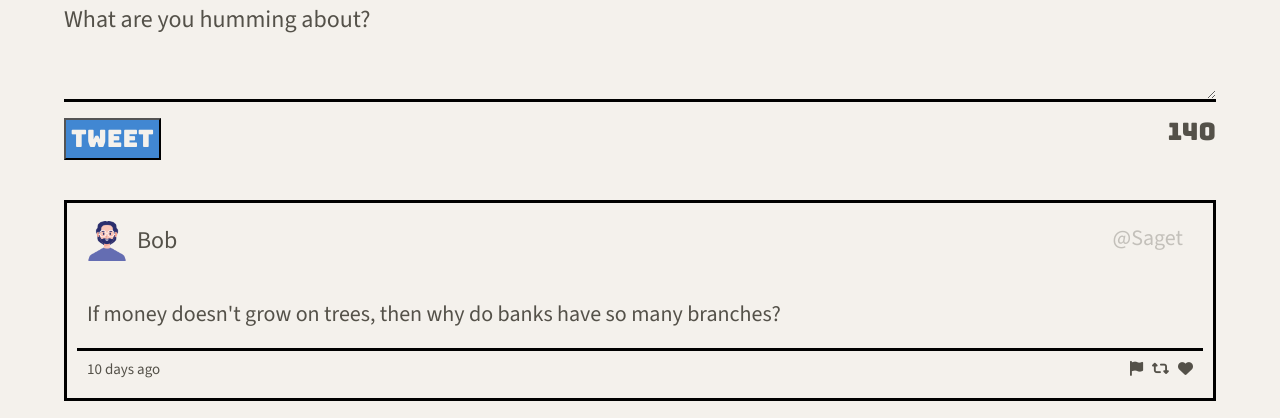
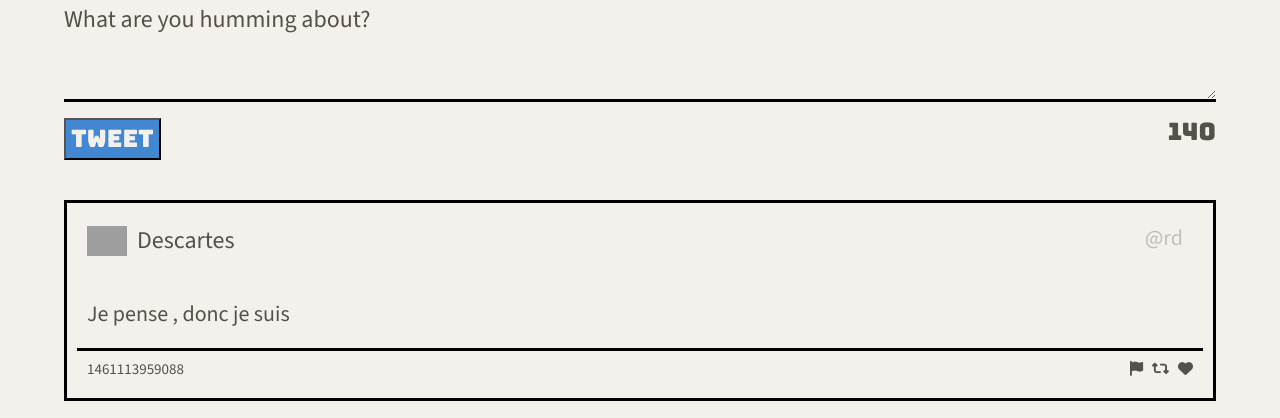
Before and after one commit to PeterDevelops/tweeter, a website: page public/index.html in a window 1280 px wide. Shown: the part 534-952 px from the top of the page. Drawn offline with nearby package versions, Linux system fonts and the light colour scheme; grey boxes are pictures that could not be loaded.

Commit message:
Removed article section and added an empty section

```diff
--- a/public/index.html
+++ b/public/index.html
@@ -75,30 +75,7 @@
         </form>
       </section>
 
-      <article class="tweet">
-        <header>
-
-          <span>
-          <img src="../images/user-avatar.png">
-          <p>Bob</p>
-          </span>
-          <p class="article-name-handle">@Saget</p>
-        </header>
-
-        <!-- Main tweet text -->
-        <div class="tweet-section">
-          <p>If money doesn't grow on trees, then why do banks have so many branches?</p>
-        </div>
-
-        <footer>
-          <p>10 days ago</p>
-          <div>
-          <i class="fa-solid fa-flag"></i>
-          <i class="fa-solid fa-retweet"></i>
-          <i class="fa-solid fa-heart"></i>
-        </div>
-        </footer>
-      </article>
+      <section id="tweet-container"></section>
 
     </main>
   </body>
--- a/public/scripts/client.js
+++ b/public/scripts/client.js
@@ -72,7 +72,7 @@ const renderTweets = function(tweets) {
    const $tweet = createTweetElement(tweet);
 
     //takes return value and appends it to the tweets container
-    $('.main-container').append($tweet);
+    $('#tweet-container').prepend($tweet);
   }
 }
 
```
